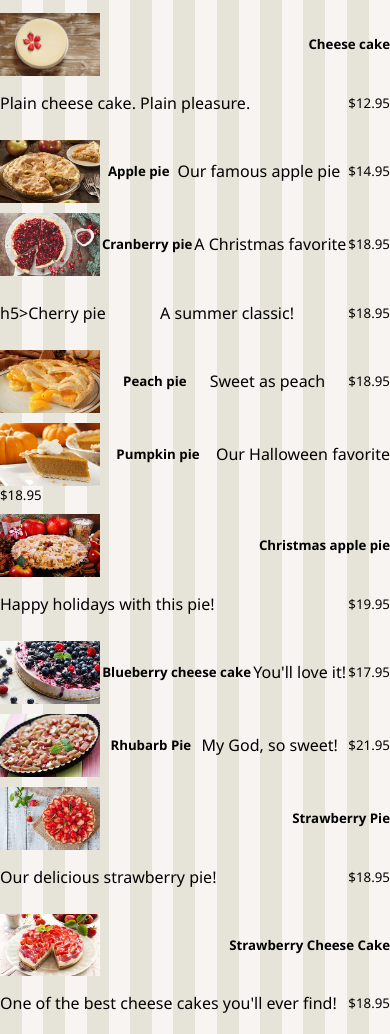
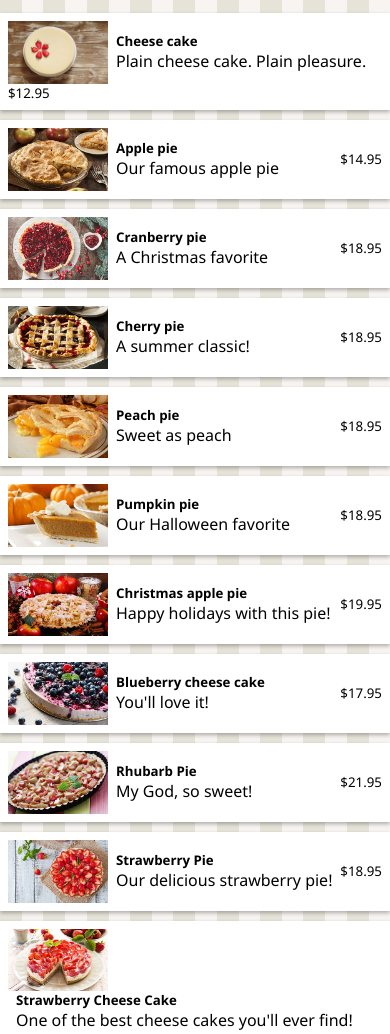
Before and after one commit to yildiztugba/Responsive-Pages-with-FlexBox, a plain HTML site: page pages/pieoverview.html in a window 390 px wide. Shown: the part 656-1690 px from the top of the page. Drawn offline with Linux system fonts and the light colour scheme.

Commit message:
flex-grow,flex-wrap,div

```diff
--- a/css/styles.css
+++ b/css/styles.css
@@ -92,6 +92,7 @@ nav>ul>li a {
     background-color: #fff;
     box-shadow: 0 2px 4px rgba(0,0,0,.3);
     padding: .4rem;
+    flex-grow: 2;
 }
 .pieCard >h5 , .pieCard>p {
     margin: 0.2rem 0;
@@ -130,9 +131,19 @@ nav>ul>li a {
     display: flex;
     flex-direction: row;
     margin-bottom: 10px;
-    justify-content: space-between;
+
     flex-wrap: wrap;
     align-items: center;
+    background-color: #fff;
+    box-shadow: 0 2px 4px rgba(0,0,0,.3);
+    padding: .5rem;
+}
+.pieRow > div{
+    flex-grow: 2;
+}
+.pieRow h5, .pieRow p{
+    margin: 0;
+    padding-left: .5rem ;
 }
 .leftMenu{
     display: flex;
@@ -148,3 +159,10 @@ footer {
 footer > p, footer > address{
     margin: 0.5rem 0;
 }
+
+@media screen  and (max-width: 600px){
+    .leftMenu{
+        order:1;
+    }
+
+}
--- a/pages/pieoverview.html
+++ b/pages/pieoverview.html
@@ -39,66 +39,90 @@
         <main class="main">
            <div class="pieRow">
             <img src="../images/products/cheesecakesmall.jpg" width="100" height="63">
+            <div>
             <h5>Cheese cake</h5>
             <p>Plain cheese cake. Plain pleasure.</p>
+        </div>
             <small>$12.95</small>
            </div>
            <div class="pieRow"><img src="../images/products/applepiesmall.jpg" width="100" height="63">
+            <div>
             <h5>Apple pie</h5>
             <p>Our famous apple pie</p>
+        </div>
             <small>$14.95</small>
         </div>
            <div class="pieRow">
             <img src="../images/products/cranberrypiesmall.jpg" width="100" height="63">
+            <div>
             <h5>Cranberry pie</h5>
             <p>A Christmas favorite</p>
+        </div>
             <small>$18.95</small>
            </div>
            <div class="pieRow">
-            h5>Cherry pie</h5>
+
+<img src="../images/products/cherrypiesmall.jpg" width="100" height="63">
+               <div>
+            <h5>Cherry pie</h5>
             <p>A summer classic!</p>
+        </div>
             <small>$18.95</small>
            </div>
            <div class="pieRow">
             <img src="../images/products/peachpiesmall.jpg" width="100" height="63">
+            <div>
             <h5>Peach pie</h5>
             <p>Sweet as peach</p>
+        </div>
             <small>$18.95</small>
            </div>
            <div class="pieRow">
             <img src="../images/products/pumpkinpiesmall.jpg" width="100" height="63">
+            <div>
             <h5>Pumpkin pie</h5>
             <p>Our Halloween favorite</p>
+        </div>
             <small>$18.95</small>
            </div>
            <div class="pieRow">
             <img src="../images/products/christmasapplepiesmall.jpg" width="100" height="63">
+            <div>
             <h5>Christmas apple pie</h5>
             <p>Happy holidays with this pie!</p>
+        </div>
             <small>$19.95</small>
            </div>
            <div class="pieRow">
             <img src="../images/products/blueberrycheesecakesmall.jpg" width="100" height="63">
+            <div>
             <h5>Blueberry cheese cake</h5>
             <p>You'll love it!</p>
+        </div>
             <small>$17.95</small>
            </div>
            <div class="pieRow">
             <img src="../images/products/rhubarbpiesmall.jpg" width="100" height="63">
+            <div>
             <h5>Rhubarb Pie</h5>
             <p>My God, so sweet!</p>
+        </div>
             <small>$21.95</small>
            </div>
            <div class="pieRow">
             <img src="../images/products/strawberrypiesmall.jpg" width="100" height="63">
+            <div>
             <h5>Strawberry Pie</h5>
             <p>Our delicious strawberry pie!</p>
+        </div>
             <small>$18.95</small>
            </div>
            <div class="pieRow">
             <img src="../images/products/strawberrycheesecakesmall.jpg" width="100">
+            <div>
             <h5>Strawberry Cheese Cake</h5>
             <p>One of the best cheese cakes you'll ever find!</p>
+        </div>
             <small>$18.95</small>
            </div>
         </main>
```
Also changed, not shown: index.html (+1 -1 lines), pages/fruitpies.html (+19 -6 lines).
